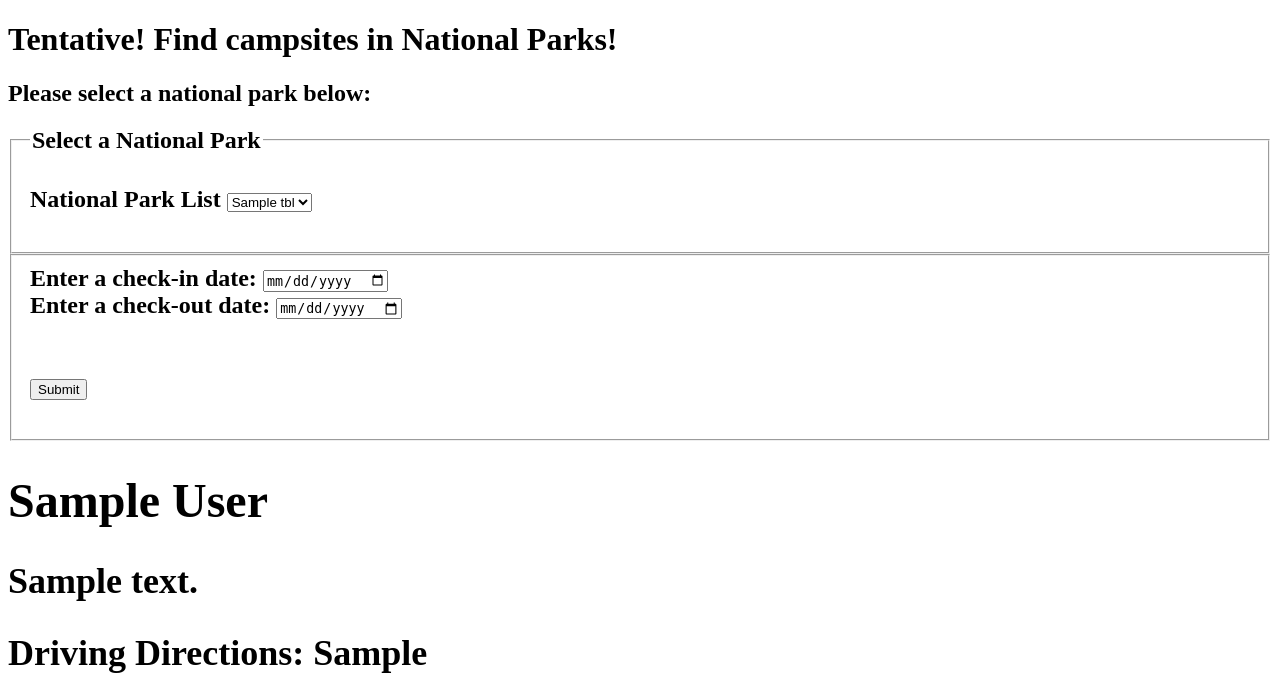
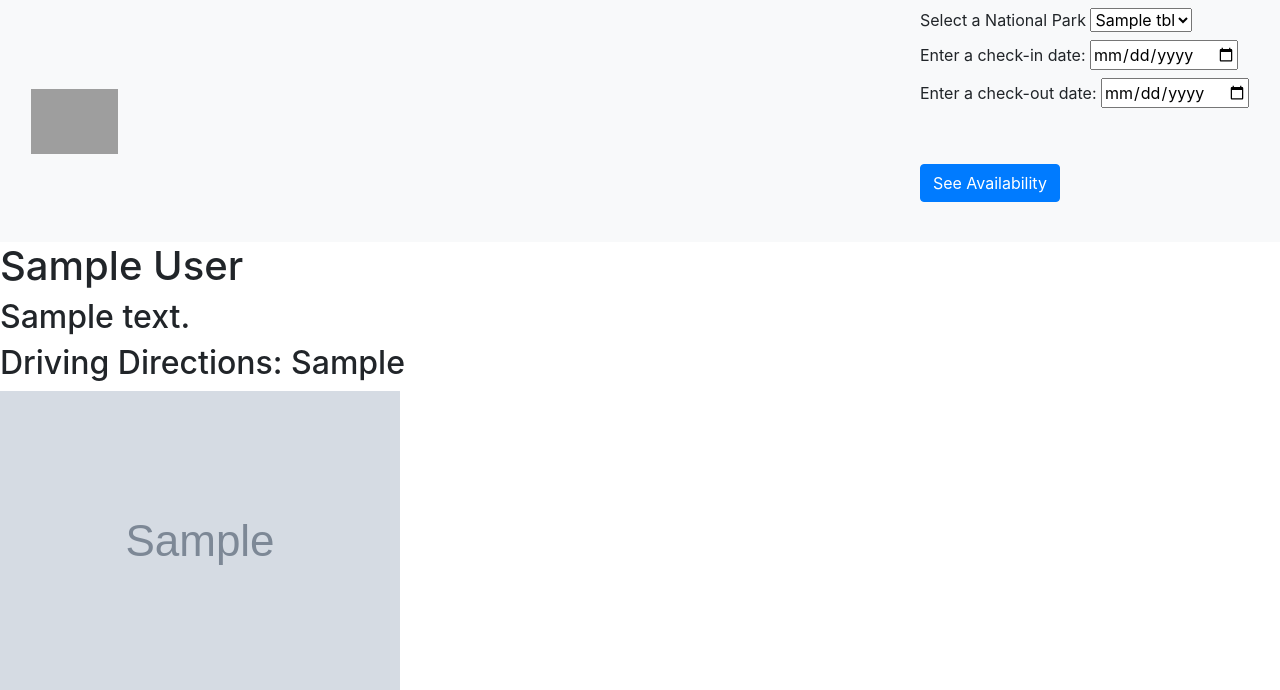
Before and after one commit to lmaghran/National_Parks_Camping_Site, a Flask app: template templates/npselected.html in a window 1280 px wide. Shown: the top 690 px of the page. Run offline with Flask 2, Linux system fonts and the light colour scheme; tables that the repository leaves empty hold one stand-in row (values such as "Sample post"); the template is opened without the code that fills it: values that come from a table or form of the project are taken from there, most other values are stand-ins (such as "Sample title", 1, 10 or a date in 2020); grey boxes marked "Sample" are stand-in pictures; some libraries are stand-ins or nearby versions; grey boxes are pictures that could not be loaded.

Commit message:
moved form to navbar

```diff
--- a/templates/npselected.html
+++ b/templates/npselected.html
@@ -1,10 +1,25 @@
 <!DOCTYPE html>
 <html>
-<head>
+<meta charset="utf-8">
+  <meta name="viewport" content="width=device-width, initial-scale=1">
+  <title>Tentative- find campsites in National Parks</title>
 
-    <title></title>
+  <link rel="stylesheet" href="https://maxcdn.bootstrapcdn.com/bootstrap/4.0.0/css/bootstrap.min.css" integrity="sha384-Gn5384xqQ1aoWXA+058RXPxPg6fy4IWvTNh0E263XmFcJlSAwiGgFAW/dAiS6JXm" crossorigin="anonymous">
+  <script
+  src="https://code.jquery.com/jquery-3.4.1.js"
+  integrity="sha256-WpOohJOqMqqyKL9FccASB9O0KwACQJpFTUBLTYOVvVU="
+  crossorigin="anonymous"></script>
 
+  <script
+  src="https://code.jquery.com/jquery-3.4.1.js"
+  integrity="sha256-WpOohJOqMqqyKL9FccASB9O0KwACQJpFTUBLTYOVvVU="
+  crossorigin="anonymous"></script>
 
+  <script src="https://cdnjs.cloudflare.com/ajax/libs/popper.js/1.12.9/umd/popper.min.js" integrity="sha384-ApNbgh9B+Y1QKtv3Rn7W3mgPxhU9K/ScQsAP7hUibX39j7fakFPskvXusvfa0b4Q" crossorigin="anonymous"></script>
+  <script src="https://maxcdn.bootstrapcdn.com/bootstrap/4.0.0/js/bootstrap.min.js" integrity="sha384-JZR6Spejh4U02d8jOt6vLEHfe/JQGiRRSQQxSfFWpi1MquVdAyjUar5+76PVCmYl" crossorigin="anonymous"></script>
+    <link rel="stylesheet" href="https://use.fontawesome.com/releases/v5.0.10/css/all.css"
+        integrity="sha384-+d0P83n9kaQMCwj8F4RJB66tzIwOKmrdb46+porD/OvrJ+37WqIM7UoBtwHO6Nlg" crossorigin="anonymous">
+  <link href="../static/style.css" rel="stylesheet">
   <style>
     #map
     {
@@ -12,52 +27,38 @@
     width:100%;
     }
 
-    #legend {
-        font-family: Arial, sans-serif;
-        background: #fff;
-        padding: 10px;
-        margin: 10px;
-        border: 3px solid #000;
-      }
-      #legend h3 {
-        margin-top: 0;
-      }
-      #legend img {
-        vertical-align: middle;
-      }
-
-    <link rel="stylesheet" href="https://js.arcgis.com/4.14/esri/themes/light/main.css">
   </style>
 
+{% block content %}
+</head>
 
-<script
-  src="https://code.jquery.com/jquery-3.4.1.js"
-  integrity="sha256-WpOohJOqMqqyKL9FccASB9O0KwACQJpFTUBLTYOVvVU="
-  crossorigin="anonymous"></script>
 
-    {% block content %}
-    <title></title>
-</head>
 <body>
-    <h1>Tentative!  Find campsites in National Parks!<h1>
-    <h2>Please select a national park below:<h2>
+<!-- Navigation -->
+<nav class= "navbar navbar-expand-md navbar-light bg-light sticky-top">
+  <div class="container-fluid">
+      <a class="navbar-brand" href="#"><img src="../static/img/Artboard 1@0.5x.png" height="65px" alt = "Tentative logo"></a>
+      <button class="navbar-toggler" type="button" data-toggle="collapse"
+        data-target="#navbarResponsive">
+        <span class="navbar-toggler-icon"></span>
+      </button>
+  <div class="collapse navbar-collapse" id="navbarResponsive">
+    <ul class="navbar-nav ml-auto">
 
+<!--  National park form inside of nav bar -->
+<div class="container">
+  <div class="row">
+    <div class="form-group">
         <form id="np-info" form action="/api/np">
-       <fieldset>
-          <legend>Select a National Park</legend>
-          <p>
-             <label>National Park List</label>
+          <label for="exampleFormControlSelect1">Select a National Park</label>
               <select id = "npList" name="rec_area">
               {% for rec_area in rec_areas %}
               <option id ="rec_area" name="rec_area">{{ rec_area.rec_name }}</option>
               {% endfor %}
               </select>
-          </p>
-       </fieldset>
       </form>
+
 <form id="select-np" form action="/api/np_selected">
-
-
        <fieldset>
             <label>
         Enter a check-in date:
@@ -70,10 +71,20 @@
     <!-- <input type="date" id="End Date" name="end-date"> -->
     <input type="date" id="end-date" name="end-date">
     </label><br><br><br>
-            <input type="submit">
+      <button class="btn btn-primary" type="submit">See Availability</button>
           </p>
        </fieldset>
     </form>
+
+
+    </div>
+  </div>
+</div>
+<!-- Closing the nav bar -->
+</ul>
+</div>
+</div>
+</nav>
 
 
     <div id="nps-info">
```
Also changed, not shown: templates/index2.html (+16 -46 lines). Lines whose indentation alone changed are shown as unchanged.
